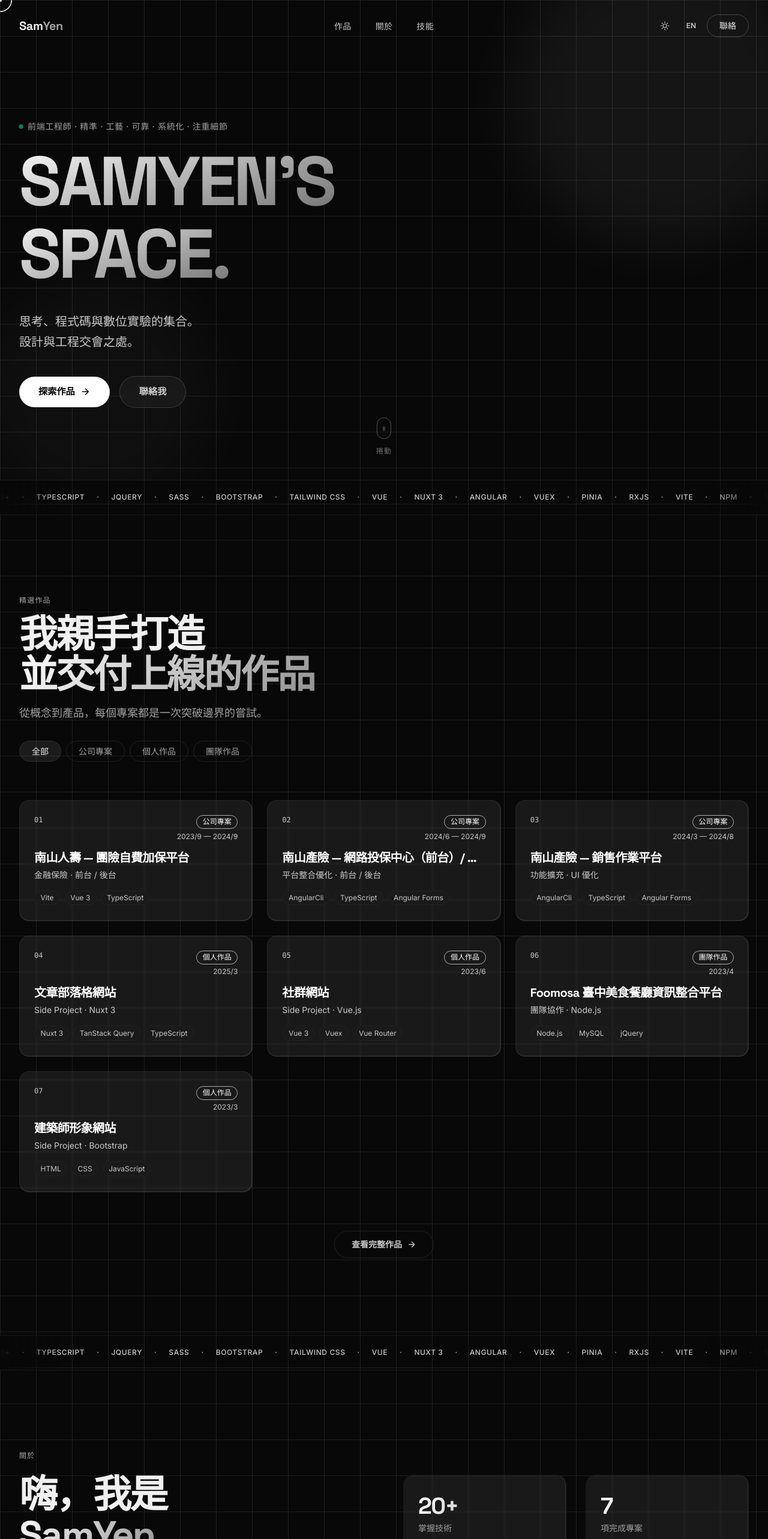
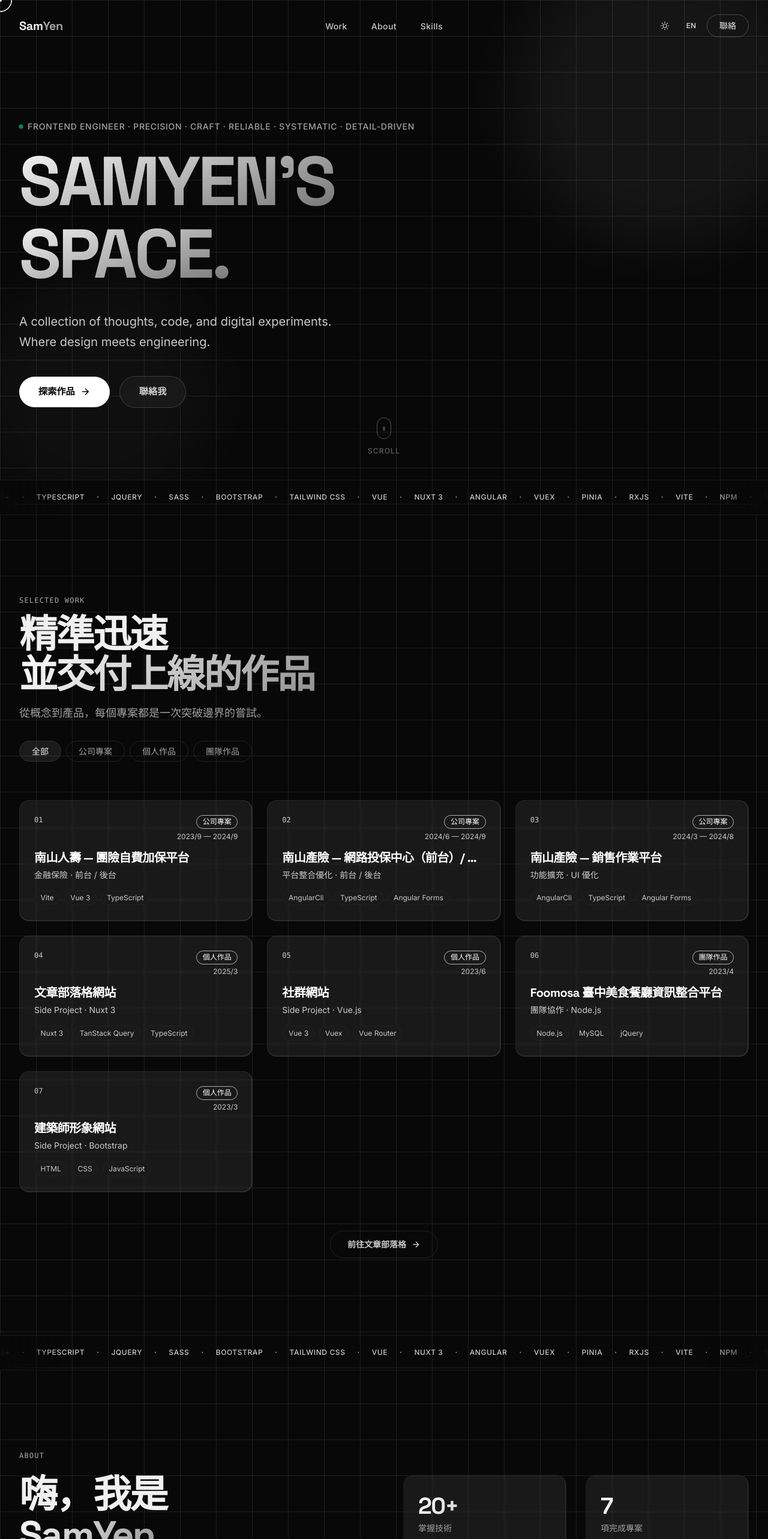
Before and after one commit to Sammyyaaa/SamYen-s-Space, a Nuxt app: page / in a window 1280 px wide. Shown: the top 2566 px of the page at 60% size. Built offline with nearby package versions, Linux system fonts and the light colour scheme.

Commit message:
chore: 調整 i18n 介面文案、游標動畫

```diff
--- a/components/sections/HeroSection.vue
+++ b/components/sections/HeroSection.vue
@@ -148,7 +148,7 @@ function scrollToProjects() {
           <span
             ref="titleWord1Ref"
             class="hero-title__word"
-            @mouseenter="setCursorVariant('hover')"
+            @mouseenter="setCursorVariant('title')"
             @mouseleave="setCursorVariant('default')"
             >SAMYEN'S</span
           >
@@ -157,7 +157,7 @@ function scrollToProjects() {
           <span
             ref="titleWord2Ref"
             class="hero-title__word"
-            @mouseenter="setCursorVariant('hover')"
+            @mouseenter="setCursorVariant('title')"
             @mouseleave="setCursorVariant('default')"
             >SPACE.</span
           >
--- a/components/sections/ProjectsSection.vue
+++ b/components/sections/ProjectsSection.vue
@@ -3,12 +3,10 @@ import { ref, computed } from 'vue'
 import { usePortfolioStore } from '@/stores/portfolioStore'
 import { useReveal } from '@/composables/useScrollAnimation'
 import { setCursorVariant } from '@/composables/useCursor'
-import { useRouter } from 'vue-router'
 import ProjectCard from '@/components/project/ProjectCard.vue'
 
 const { t } = useI18n()
 const store = usePortfolioStore()
-const router = useRouter()
 const headingRef = ref<HTMLElement | null>(null)
 const gridRef = ref<HTMLElement | null>(null)
 
@@ -100,19 +98,21 @@ const visibleProjects = computed(() => {
       </TransitionGroup>
     </div>
 
-    <!-- View all CTA -->
+    <!-- Blog CTA -->
     <div class="projects-cta">
-      <button
+      <a
+        href="https://nuxt-article-blog.vercel.app/"
+        target="_blank"
+        rel="noopener noreferrer"
         class="projects-cta__btn"
         @mouseenter="setCursorVariant('hover')"
         @mouseleave="setCursorVariant('default')"
-        @click="router.push('/')"
       >
-        {{ t('projects.viewFullArchive') }}
+        {{ t('projects.visitBlog') }}
         <svg viewBox="0 0 24 24" fill="none" stroke="currentColor" stroke-width="2">
           <path d="M5 12h14M12 5l7 7-7 7" />
         </svg>
-      </button>
+      </a>
     </div>
   </section>
 </template>
@@ -194,6 +194,7 @@ const visibleProjects = computed(() => {
 }
 
 .projects-grid {
+  position: relative;
   display: grid;
   grid-template-columns: 1fr;
   gap: 1.5rem;
@@ -212,7 +213,8 @@ const visibleProjects = computed(() => {
 }
 
 .project-fade-enter-active,
-.project-fade-leave-active {
+.project-fade-leave-active,
+.project-fade-move {
   transition:
     opacity 0.35s ease,
     transform 0.35s ease;
@@ -221,6 +223,14 @@ const visibleProjects = computed(() => {
 .project-fade-leave-to {
   opacity: 0;
   transform: scale(0.96);
+}
+
+/* Take leaving cards out of grid flow so the remaining/incoming cards can
+   smoothly reflow (via .project-fade-move) instead of snapping instantly. */
+.project-fade-leave-active {
+  position: absolute;
+  width: 100%;
+  pointer-events: none;
 }
 
 .projects-cta {
--- a/components/ui/AppCursor.vue
+++ b/components/ui/AppCursor.vue
@@ -61,6 +61,7 @@ const variants = {
   link: { ringScale: 0.5, ringOpacity: 0.9, dotScale: 1.2, ringBorder: 3 },
   project: { ringScale: 0.875, ringOpacity: 0.7, dotScale: 0.4, ringBorder: 1.7 },
   drag: { ringScale: 0.55, ringOpacity: 0.7, dotScale: 0.3, ringBorder: 2.7 },
+  title: { ringScale: 0.8, ringOpacity: 0.85, dotScale: 0.3, ringBorder: 1.9 },
 } as const
 
 watch(
--- a/i18n/locales/en.json
+++ b/i18n/locales/en.json
@@ -51,7 +51,7 @@
       "personal": "Personal Work",
       "team": "Team Projects"
     },
-    "viewFullArchive": "View Full Archive"
+    "visitBlog": "Visit the Article Blog"
   },
   "badge": {
     "company": "Company",
--- a/i18n/locales/zh-tw.json
+++ b/i18n/locales/zh-tw.json
@@ -1,27 +1,27 @@
 {
   "nav": {
-    "work": "作品",
-    "about": "關於",
-    "skills": "技能",
+    "work": "Work",
+    "about": "About",
+    "skills": "Skills",
     "contact": "聯絡",
     "home": "回首頁",
     "toggleLanguage": "切換語言"
   },
   "hero": {
-    "eyebrowDesktop": ["前端工程師 · 精準 · 工藝 · 可靠 · 系統化 · 注重細節"],
-    "eyebrowMobile": ["前端工程師 · 精準", "工藝 · 可靠", "系統化 · 注重細節"],
-    "subtitleLine1": "思考、程式碼與數位實驗的集合。",
-    "subtitleLine2": "設計與工程交會之處。",
+    "eyebrowDesktop": ["Frontend Engineer · Precision · Craft · Reliable · Systematic · Detail-Driven"],
+    "eyebrowMobile": ["Frontend Engineer · Precision", "Craft · Reliable", "Systematic · Detail-Driven"],
+    "subtitleLine1": "A collection of thoughts, code, and digital experiments.",
+    "subtitleLine2": "Where design meets engineering.",
     "ctaExplore": "探索作品",
     "ctaContact": "聯絡我",
-    "scroll": "捲動"
+    "scroll": "Scroll"
   },
   "about": {
-    "eyebrow": "關於",
+    "eyebrow": "About",
     "greeting": "嗨，我是",
     "body1": "前端工程師，有金融保險前台與客戶端管理後台的開發與維護的經驗。",
     "body2": "擅長依照產品規格文件進行切版，開發前端模組與共用元件；與 UI/UX 設計師討論設計可行性並根據 Figma 設計稿完成實作；與後端工程師串接 API，負責文件對接與測試，以及專案上版與上線部署流程。",
-    "techStackTitle": "技術棧",
+    "techStackTitle": "Tech Stack",
     "skillCategory": {
       "basics": "基礎",
       "styling": "樣式",
@@ -41,8 +41,8 @@
     "detailObsession": "對細節的執著"
   },
   "projects": {
-    "eyebrow": "精選作品",
-    "titleLine1": "我親手打造",
+    "eyebrow": "Selected Work",
+    "titleLine1": "精準迅速",
     "titleAccent": "並交付上線的作品",
     "desc": "從概念到產品，每個專案都是一次突破邊界的嘗試。",
     "filter": {
@@ -51,7 +51,7 @@
       "personal": "個人作品",
       "team": "團隊作品"
     },
-    "viewFullArchive": "查看完整作品"
+    "visitBlog": "前往文章部落格"
   },
   "badge": {
     "company": "公司專案",
@@ -59,7 +59,7 @@
     "team": "團隊作品"
   },
   "contact": {
-    "eyebrow": "聯絡我",
+    "eyebrow": "Contact",
     "titleLine1": "讓我們一起打造",
     "titleAccent": "非凡的作品",
     "desc1": "需要聯繫或只是想打個招呼？",
--- a/types/index.ts
+++ b/types/index.ts
@@ -65,7 +65,7 @@ export interface CursorState {
   scale: number
 }
 
-export type CursorVariant = 'default' | 'hover' | 'text' | 'link' | 'project' | 'drag'
+export type CursorVariant = 'default' | 'hover' | 'text' | 'link' | 'project' | 'drag' | 'title'
 
 // ── Page Transition ──
 export interface PageTransitionConfig {
```
